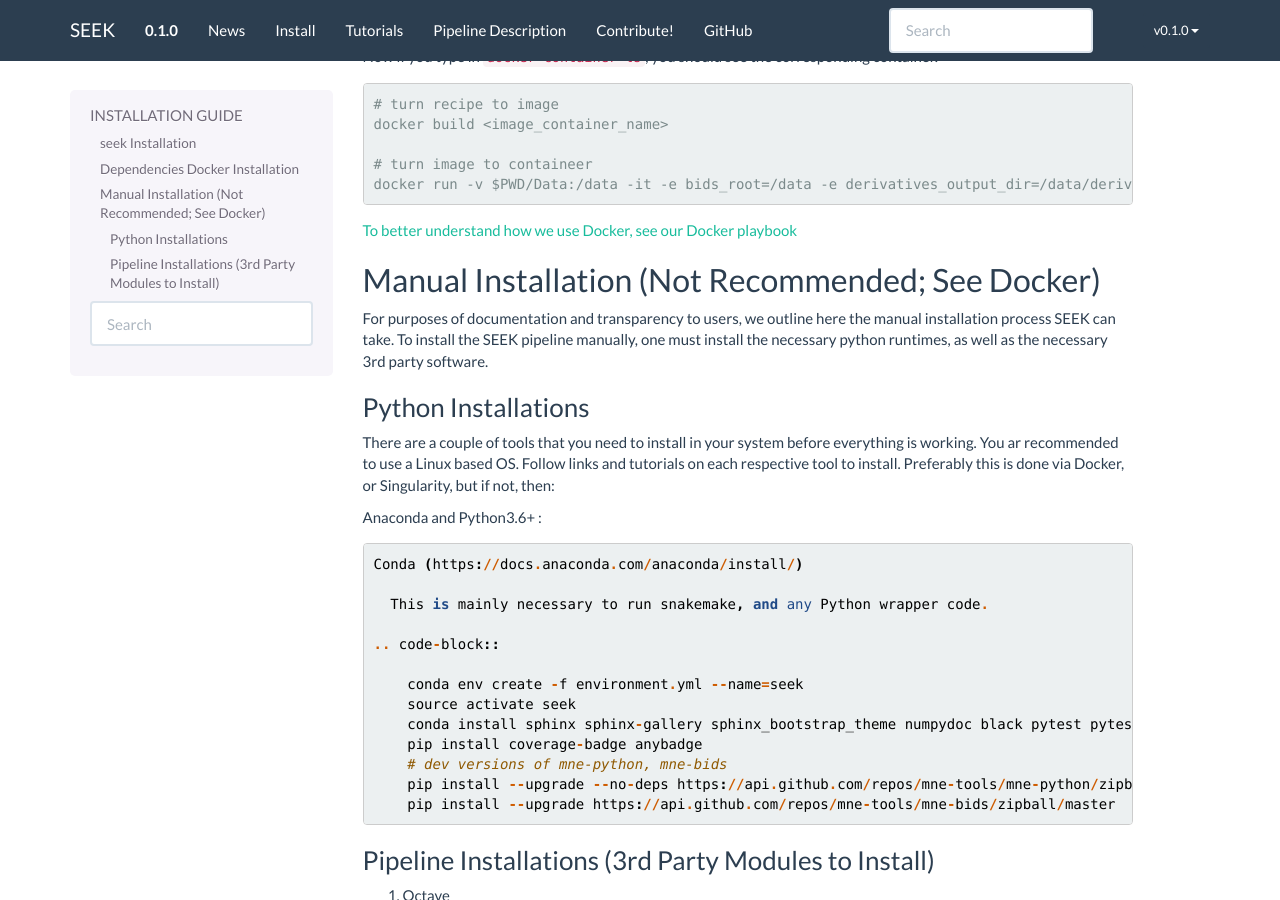
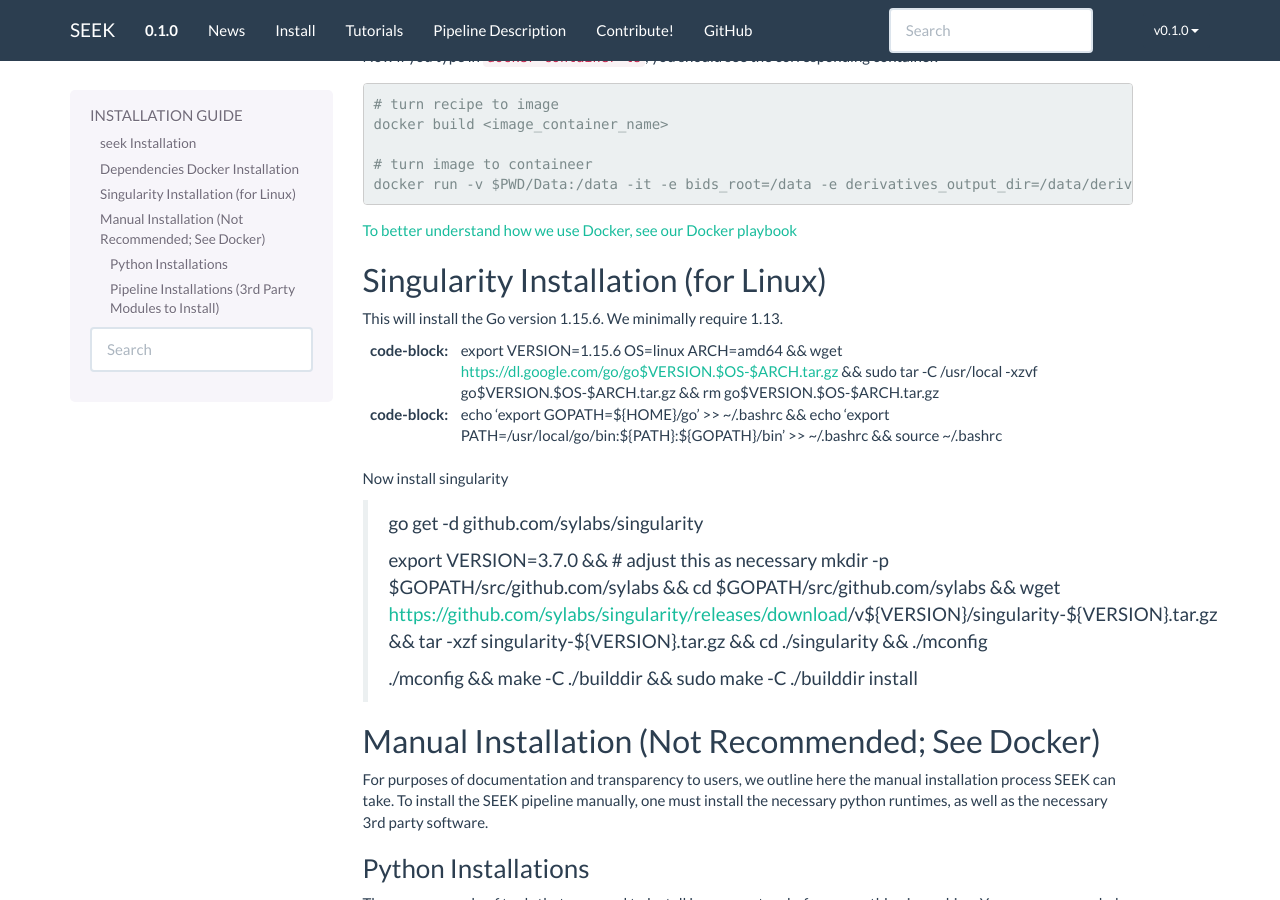
Before and after one commit to ncsl/seek, a Sphinx documentation site: the page built from doc/installation.rst, in a window 1280 px wide and 900 px high, scrolled down 664 px. Built offline with Sphinx 7.4.7, drawn with Linux system fonts in a browser that asks for light colours; cross-references to code outside the pages are shown as plain code.

Commit message:
Adding singularity install instructions.

```diff
--- a/doc/installation.rst
+++ b/doc/installation.rst
@@ -54,6 +54,39 @@ you should see the corresponding container.
 
 :doc:`To better understand how we use Docker, see our Docker playbook <docker_playbook>`
 
+Singularity Installation (for Linux)
+------------------------------------
+This will install the Go version 1.15.6. We minimally require
+1.13.
+
+:code-block:
+
+    export VERSION=1.15.6 OS=linux ARCH=amd64 && \
+    wget https://dl.google.com/go/go$VERSION.$OS-$ARCH.tar.gz && \
+    sudo tar -C /usr/local -xzvf go$VERSION.$OS-$ARCH.tar.gz && \
+    rm go$VERSION.$OS-$ARCH.tar.gz
+
+:code-block:
+
+    echo 'export GOPATH=${HOME}/go' >> ~/.bashrc && \
+    echo 'export PATH=/usr/local/go/bin:${PATH}:${GOPATH}/bin' >> ~/.bashrc && \
+    source ~/.bashrc
+
+Now install singularity
+
+    go get -d github.com/sylabs/singularity
+
+    export VERSION=3.7.0 && # adjust this as necessary \
+    mkdir -p $GOPATH/src/github.com/sylabs && \
+    cd $GOPATH/src/github.com/sylabs && \
+    wget https://github.com/sylabs/singularity/releases/download/v${VERSION}/singularity-${VERSION}.tar.gz && \
+    tar -xzf singularity-${VERSION}.tar.gz && \
+    cd ./singularity && \
+    ./mconfig
+
+    ./mconfig && \
+    make -C ./builddir && \
+    sudo make -C ./builddir install
 
 Manual Installation (Not Recommended; See Docker)
 -------------------------------------------------
```
